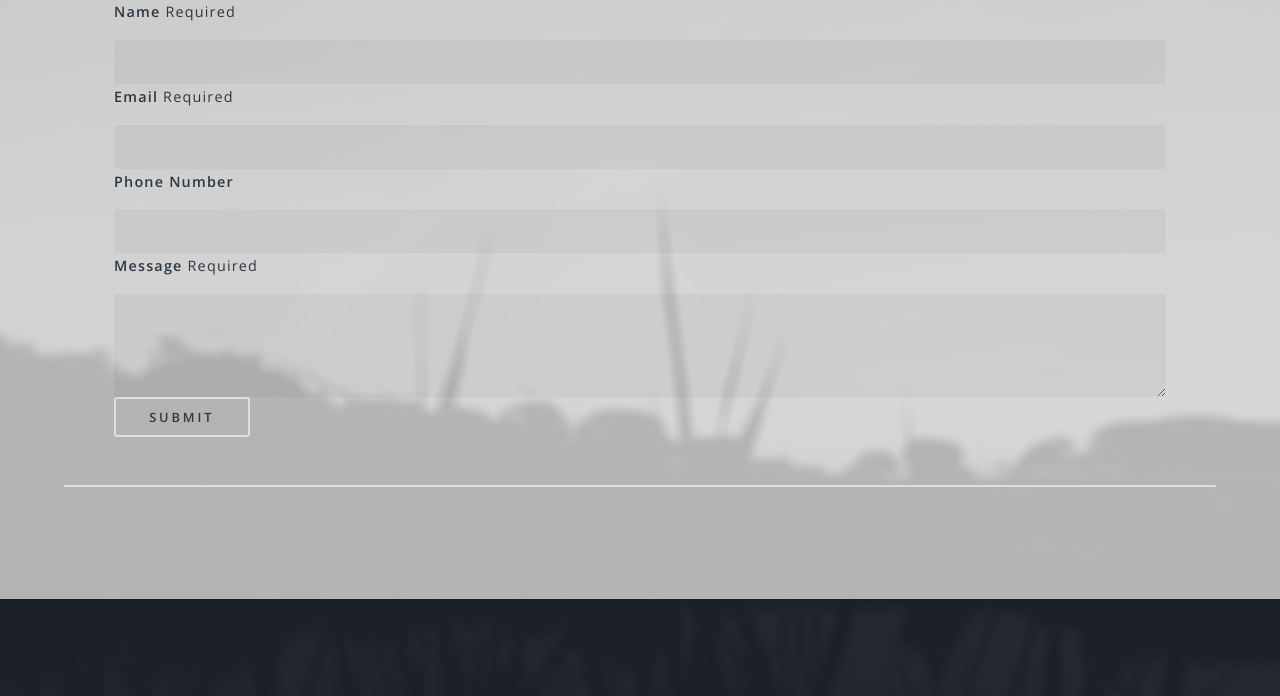
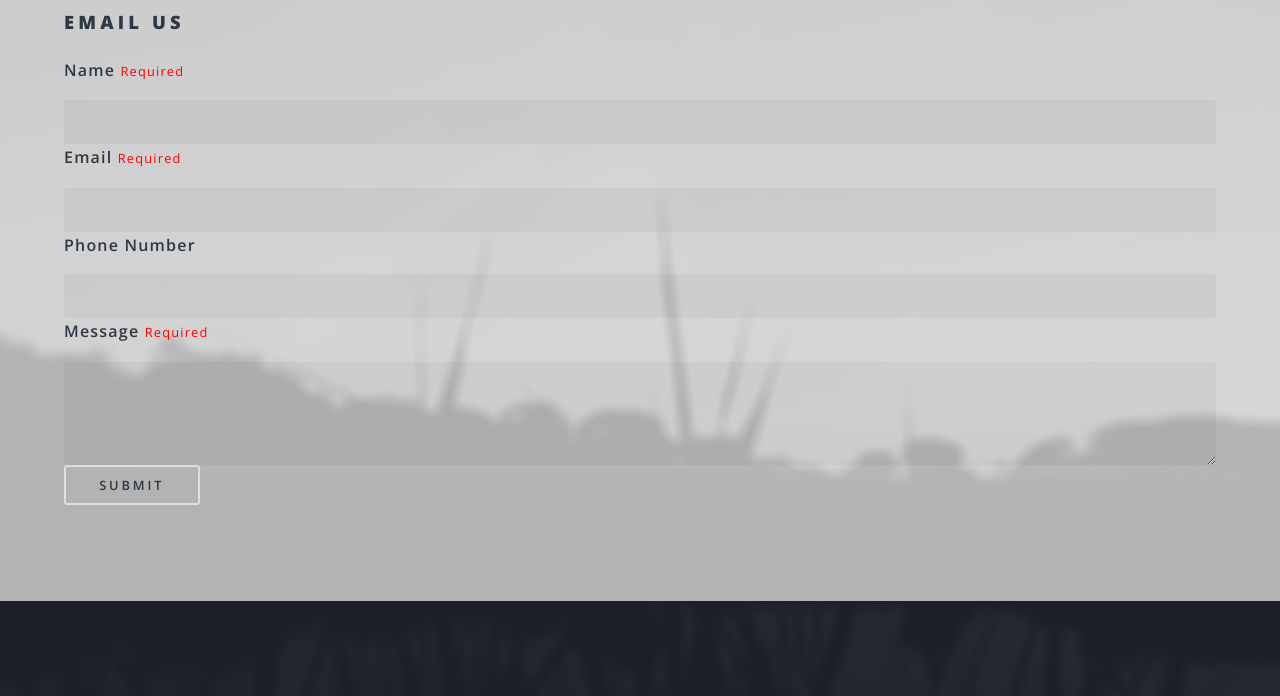
Before and after one commit to ras592/fuzzy-eureka, a Flask app: page /contact in a window 1280 px wide. Shown: the part 893-1589 px from the top of the page. Run offline with Flask 2, Linux system fonts and the light colour scheme; a map, chart or similar area stays blank; some libraries are stand-ins or nearby versions.

Commit message:
Fixed Google plugin on contact page

```diff
--- a/templates/base.html
+++ b/templates/base.html
@@ -24,18 +24,46 @@ TO-DO:
         	display: inline-block;
         	text-align: center;
         }
-        @media screen and (min-width: 1000px ) {
+        .contact-col {
+        	display: inline-block;
+        }
+        .wrapper.style5 label {
+        	font-size: 1em;
+        }
+        @media screen and (min-width: 1281px) {
         	.column_bio {
         		width: 48%;
         		margin: 0 auto;
         	}
+        	.contact-col:first-child {
+		 		width: 48%;
+        		margin: 0 0 0 -80px;
+		    }
+		    .contact-col {
+		 		width: 48%;
+        		margin: 0 0 0 100px;
+		    }
         }
-        @media screen and (max-width: 999px) {
+        @media screen and (max-width: 1280px) {
         	.column_bio {
         		width: 100%;
         		margin: 0 auto;
         		min-width: 300px;
         	}
+        	.contact-col:first-child {
+		 		width: 100%;
+        		margin: 0 auto;
+        		text-align: center;
+        		min-width: 300px;
+		    }
+		    .contact-col:first-child div {
+        		margin: 0 auto;
+		    }
+        	.contact-col {
+		    	width: 100%;
+        		margin: 0 auto;
+        		min-width: 300px;
+		    }
         }
         </style>
 
@@ -117,11 +145,6 @@ TO-DO:
         <script src="{{ url_for('static', filename='js/features.js', _external=True) }}"></script>
 		<script src="{{ url_for('static', filename='js/hover.js', _external=True) }}"></script>
 		<script src="{{ url_for('static', filename='js/wow.min.js', _external=True) }}"></script>
-
-        <script src="//maps.google.com/maps/api/js?sensor=true"></script>
-
+		<script>new WOW().init();</script>
 	</body>
-	<script>
-              new WOW().init();
-              </script>
 </html>
--- a/templates/contact.html
+++ b/templates/contact.html
@@ -1,15 +1,5 @@
 {% extends "base.html" %}
 {% block content %}
-<style type="text/css" data-style-set="7">.ccm-custom-style-container.ccm-custom-style-p18-159{padding-right:50px;padding-left:50px;border-style:none;}</style>
-<link href="/index.php/ccm/system/css/layout/145" rel="stylesheet" type="text/css" media="all">
-<script type="text/javascript" src="/updates/concrete5.7.3.1/concrete/js/jquery.js"></script>
-<link href="/updates/concrete5.7.3.1/concrete/blocks/google_map/view.css" rel="stylesheet" type="text/css" media="all">
-<link href="/updates/concrete5.7.3.1/concrete/css/frontend/errors.css" rel="stylesheet" type="text/css" media="all">
-<link href="/updates/concrete5.7.3.1/concrete/blocks/form/view.css" rel="stylesheet" type="text/css" media="all">
-		<link rel="stylesheet" href="/application/themes/Spectral/css/style.css" />
-		<!--[if lte IE 9]><link rel="stylesheet" href="/application/themes/Spectral/css/ie/v9.css" /><![endif]-->
-		<!--[if lte IE 8]><link rel="stylesheet" href="/application/themes/Spectral/css/ie/v8.css" /><![endif]-->
-	</head>
 <!-- Main -->
 <article id="main">
 	<header>
@@ -18,60 +8,22 @@
 	</header>
 	<section class="wrapper style5">
 		<div class="inner">
-            <div class="ccm-layout-column-wrapper" id="ccm-layout-column-wrapper-145">
-                <div class="ccm-layout-column" id="ccm-layout-column-9">
-                    <div class="ccm-layout-column-inner">
+            <div class="contact-col">
                 <h3>We Operate on Long Island</h3>
-                        <div id="googleMapCanvas155" class="googleMapCanvas" style="width: 100%; height: 400px"></div>
-                        <script type="text/javascript">
-                            function googleMapInit155() {
-                                try{
-                                    var latlng = new google.maps.LatLng(40.7891424, -73.13496049999998);
-                                    var mapOptions = {
-                                        zoom: 9,
-                                        center: latlng,
-                                        mapTypeId: google.maps.MapTypeId.ROADMAP,
-                                        streetViewControl: false,
-                                        scrollwheel: false,
-                                        mapTypeControl: false
-                                    };
-                                    var map = new google.maps.Map(document.getElementById('googleMapCanvas155'), mapOptions);
-                                    var marker = new google.maps.Marker({
-                                        position: latlng,
-                                        map: map
-                                    });
-                                }catch(e){
-                                    $("#googleMapCanvas155").replaceWith("<p>Unable to display map: "+e.message+"</p>")}
-                            }
-                            $(function() {
-                                var t;
-                                var startWhenVisible = function (){
-                                    if ($("#googleMapCanvas155").is(":visible")){
-                                        window.clearInterval(t);
-                                        googleMapInit155();
-                                        return true;
-                                    }
-                                    return false;
-                                };
-                                if (!startWhenVisible()){
-                                    t = window.setInterval(function(){startWhenVisible();},100);
-                                }
-                            });
-                        </script>
+                <!-- Begin Google Map -->
+                <script src='https://maps.googleapis.com/maps/api/js?v=3.exp'></script><div style='overflow:hidden;height:400px;width:500px;'><div id='gmap_canvas' style='height:440px;width:500px;'></div><div><small><a href="http://embedgooglemaps.com">                                   embed google maps                           </a></small></div><div><small><a href="http://freedirectorysubmissionsites.com/">directory submission sites</a></small></div><style>#gmap_canvas img{max-width:none!important;background:none!important}</style></div><script type='text/javascript'>function init_map(){var myOptions = {zoom:11,center:new google.maps.LatLng(40.7888374,-73.13500590000001),mapTypeId: google.maps.MapTypeId.ROADMAP};map = new google.maps.Map(document.getElementById('gmap_canvas'), myOptions);marker = new google.maps.Marker({map: map,position: new google.maps.LatLng(40.7888374,-73.13500590000001)});infowindow = new google.maps.InfoWindow({content:'<strong>Old Westfield Photography</strong><br>3125 Veterans Memorial Hwy Ronkonkoma, NY 11779<br>'});google.maps.event.addListener(marker, 'click', function(){infowindow.open(map,marker);});infowindow.open(map,marker);}google.maps.event.addDomListener(window, 'load', init_map);</script>
+                <!-- End Google Map -->
             </div>
-                </div>
-                <div class="ccm-layout-column" id="ccm-layout-column-10">
-                    <div class="ccm-layout-column-inner">
-                        <div class="ccm-custom-style-container ccm-custom-style-p18-159" >
-                            <div id="formblock159" class="ccm-block-type-form">
-                                <form enctype="multipart/form-data" class="form-stacked" id="miniSurveyView159" class="miniSurveyView" method="post" action="/index.php/contact/submit_form#formblock159">
+            <div class="contact-col">
+                <h3>Email Us</h3>
+                <form enctype="multipart/form-data" class="form-stacked" method="post">
                     <div class="fields">
                         <div class="form-group field field-text">
-                                            <label class="control-label" for="Question5">Name <span class="text-muted small" style="font-weight: normal">Required</span></label>
+                            <label class="control-label" for="Question5">Name <span class="text-muted small" style="font-weight: normal; color: red;font-size:.8em;">Required</span></label>
                             <input name="Question5" id="Question5" class="form-control" type="text" value="" />
                         </div>
                         <div class="form-group field field-email">
-                                            <label class="control-label" for="Question6">Email <span class="text-muted small" style="font-weight: normal">Required</span></label>
+                            <label class="control-label" for="Question6">Email <span class="text-muted small" style="font-weight: normal; color: red;font-size:.8em;">Required</span></label>
                             <input name="Question6" id="Question6" class="form-control" type="email" value="" />
                         </div>
                         <div class="form-group field field-text">
@@ -79,22 +31,15 @@
                             <input name="Question7" id="Question7" class="form-control" type="text" value="" />
                         </div>
                         <div class="form-group field field-textarea">
-                                            <label class="control-label" for="Question8">Message <span class="text-muted small" style="font-weight: normal">Required</span></label>
+                            <label class="control-label" for="Question8">Message <span class="text-muted small" style="font-weight: normal; color: red;font-size:.8em;">Required</span></label>
                             <textarea name="Question8" class="form-control" id="Question8" cols="50" rows="3"></textarea>
                         </div>
                     </div><!-- .fields -->
                     <div class="form-actions">
                     	<input type="submit" name="Submit" class="btn btn-primary" value="Submit" />
                     </div>
-                                    <input name="qsID" type="hidden" value="1429192108" />
-                                    <input name="pURI" type="hidden" value="" />
                 </form>
-                            </div><!-- .formblock -->
             </div>
-                    </div>
-                </div>
-            </div>
-            <hr />
 		</div>
 	</section>
 </article>
```
Also changed, not shown: templates/founders.html (+10 -8 lines). Lines whose indentation alone changed are shown as unchanged.
